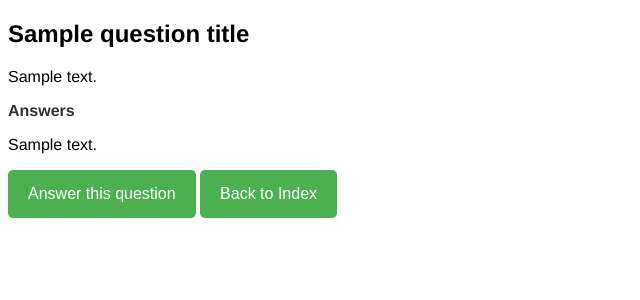
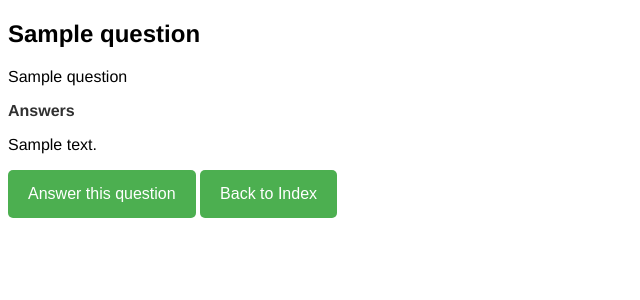
Before and after one commit to AndrasKovacs84/mittuDOMAIN-AskMate_project, a Flask app: template templates/question_details.html in a window 1280 px wide. Shown: the top 300 px of the page, without its empty margins (0-640 px from the left). Run offline with Flask 2, Linux system fonts and the light colour scheme; the template is opened without the code that fills it: most values are stand-ins (such as "Sample title", 1, 10 or a date in 2020).

Commit message:
List display cleaned up, timestamp conversion added

```diff
--- a/data_manager.py
+++ b/data_manager.py
@@ -81,9 +81,9 @@ def decode_base64(data, idx):
 # decoding unix timestamp use before display
 #
 # @data_line: list of strnig
-def decode_time(data_line):
-    data[1] = str(datetime.datetime.fromtimestamp(int(data[1])))
-    return date
+def decode_time(time_to_date):
+    time_to_date = str(datetime.datetime.fromtimestamp(int(time_to_date)).strftime('%Y-%m-%d %H:%M:%S'))
+    return time_to_date
 
 
 def get_unixtime():
--- a/main.py
+++ b/main.py
@@ -13,7 +13,11 @@ def list_questions():
     Loads data from question.csv file, sorted by time.
     Sorting of data will be here.
     """
+    TIME_INDEX = 1
     questions = data_manager.get_datatable_from_file('data/question.csv', [4, 5, 6])
+    questions[1:].sort(key=lambda question: question[TIME_INDEX])
+    for i in range(1, len(questions)):
+        questions[i][TIME_INDEX] = data_manager.decode_time(questions[i][TIME_INDEX])
     return render_template('list.html', questions=questions)
 
 
@@ -33,13 +37,17 @@ def question(question_id, methods=['GET']):
     We arrive here from '/',
     and from 'question/question_id/new_answer' (returning here after posting a new answer to the question)
     """
+    TIME_INDEX = 1
     question = data_manager.get_datatable_from_file('data/question.csv', [4, 5, 6])[question_id]
     all_answers = data_manager.get_datatable_from_file('data/answer.csv', [4, 5])
     answers_to_question_id = []
     for ans in all_answers:
         if str(question_id) in ans:
             answers_to_question_id.append(ans)
-    return render_template('question_details.html', question_text=question, answers=answers_to_question_id, question_id=question_id)
+
+    for answer in answers_to_question_id:
+        answer[TIME_INDEX] = data_manager.decode_time(answer[TIME_INDEX])
+    return render_template('question_details.html', question=question, answers=answers_to_question_id)
 
 
 @app.route('/question/<int:question_id>')
--- a/templates/question_details.html
+++ b/templates/question_details.html
@@ -1,8 +1,8 @@
 <!DOCTYPE html>
 <link rel="stylesheet" type="text/css" href="{{ url_for('static', filename='style.css') }}">
 <title>{{ title }}</title>
-<h2>{{ question_title }}</h2>
-<p> {{ question_text }}</p>
+<h2>{{ question[4] }}</h2>
+<p> {{ question[5] }}</p>
 <h3>Answers</h3>
 {% for answer in answers %}
 <p>{{ answer }}</p>
```
